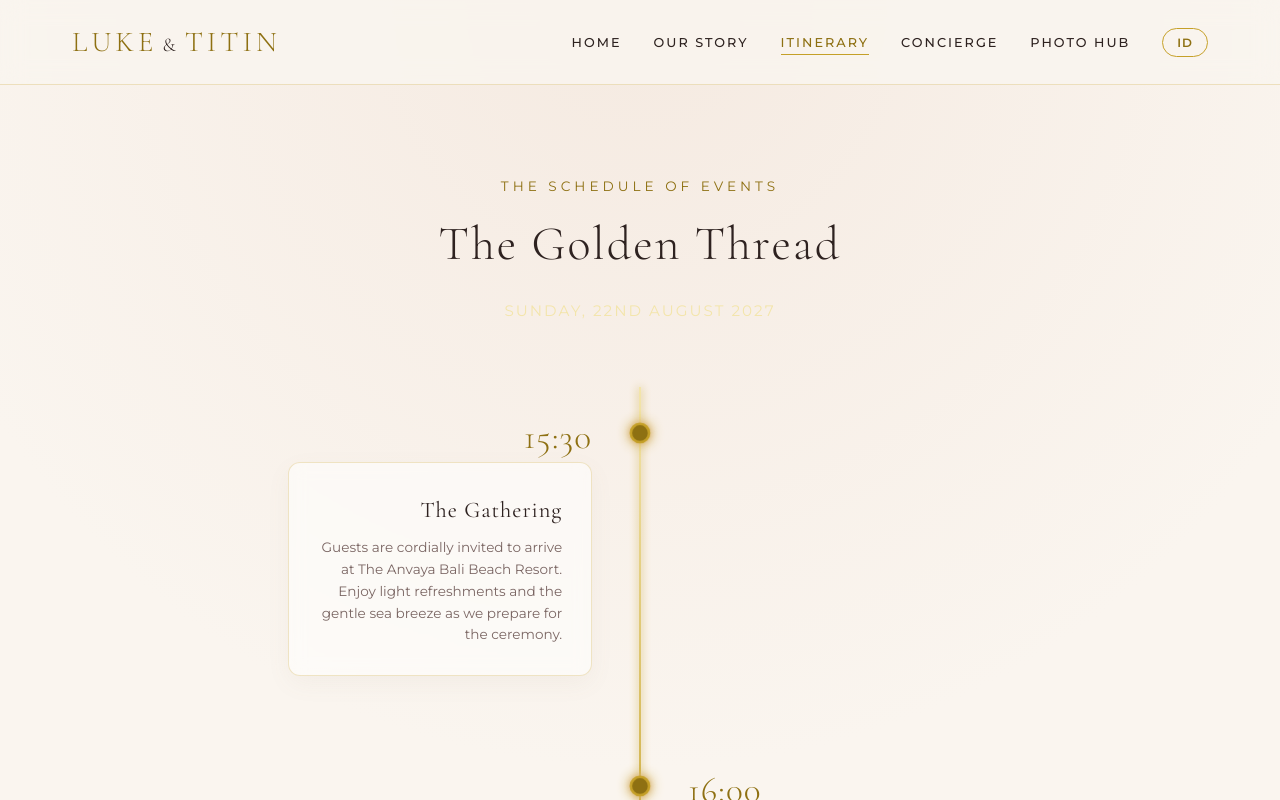
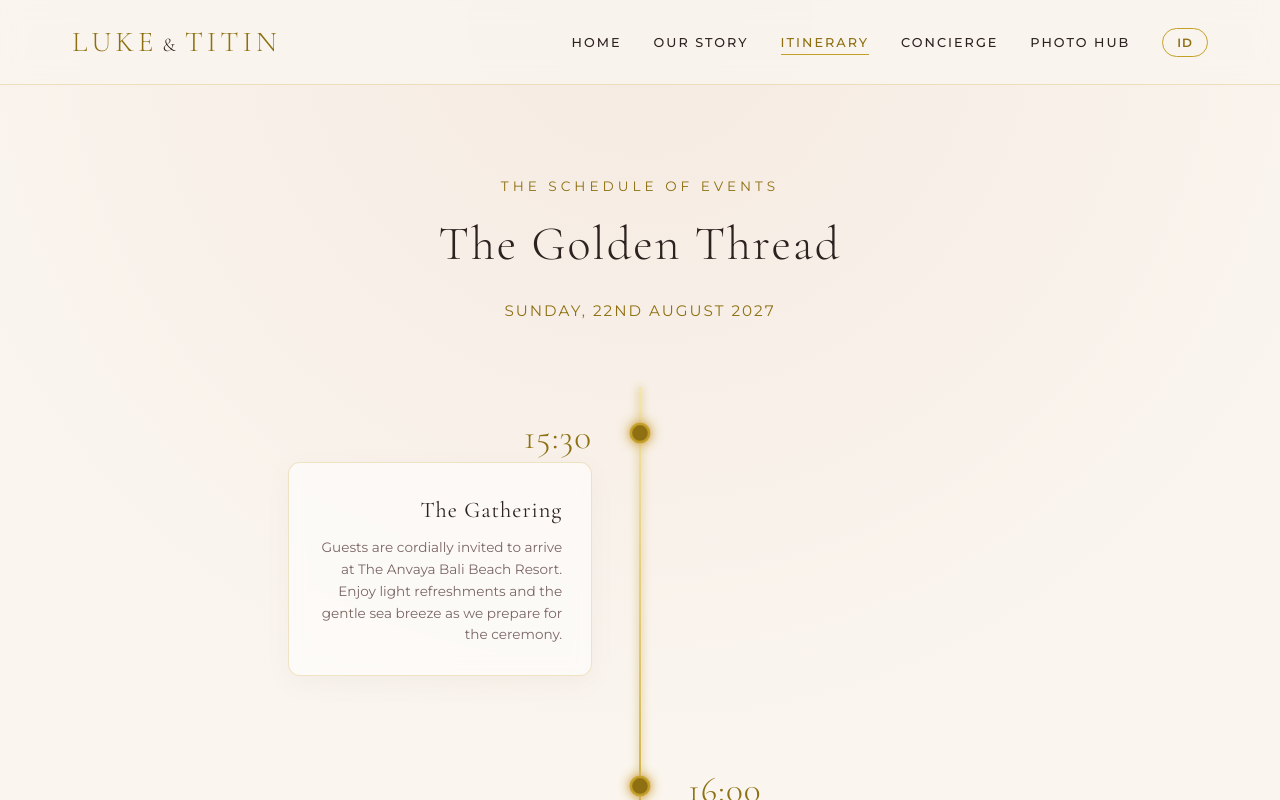
Before and after one commit to lukepenfoldlive-cpu/titin-luke-wedding, a plain HTML site: page itinerary.html in a window 1280 px wide. Shown: the top 800 px of the page. Drawn offline with nearby package versions, Linux system fonts and the light colour scheme.

Commit message:
Fix itinerary date contrast color

```diff
--- a/itinerary.html
+++ b/itinerary.html
@@ -37,7 +37,7 @@
       <div class="section-title-container fade-in visible">
         <p class="section-subtitle" data-i18n="itinerary.subtitle">The Schedule of Events</p>
         <h1 class="section-title" data-i18n="itinerary.title">The Golden Thread</h1>
-        <p style="text-align: center; color: var(--color-gold-light); margin-top: 1rem; font-size: 0.95rem; letter-spacing: 2px; text-transform: uppercase;" data-i18n="itinerary.day">
+        <p style="text-align: center; color: var(--color-gold-dark); margin-top: 1rem; font-size: 0.95rem; letter-spacing: 2px; text-transform: uppercase;" data-i18n="itinerary.day">
           Sunday, 22nd August 2027
         </p>
       </div>
```
